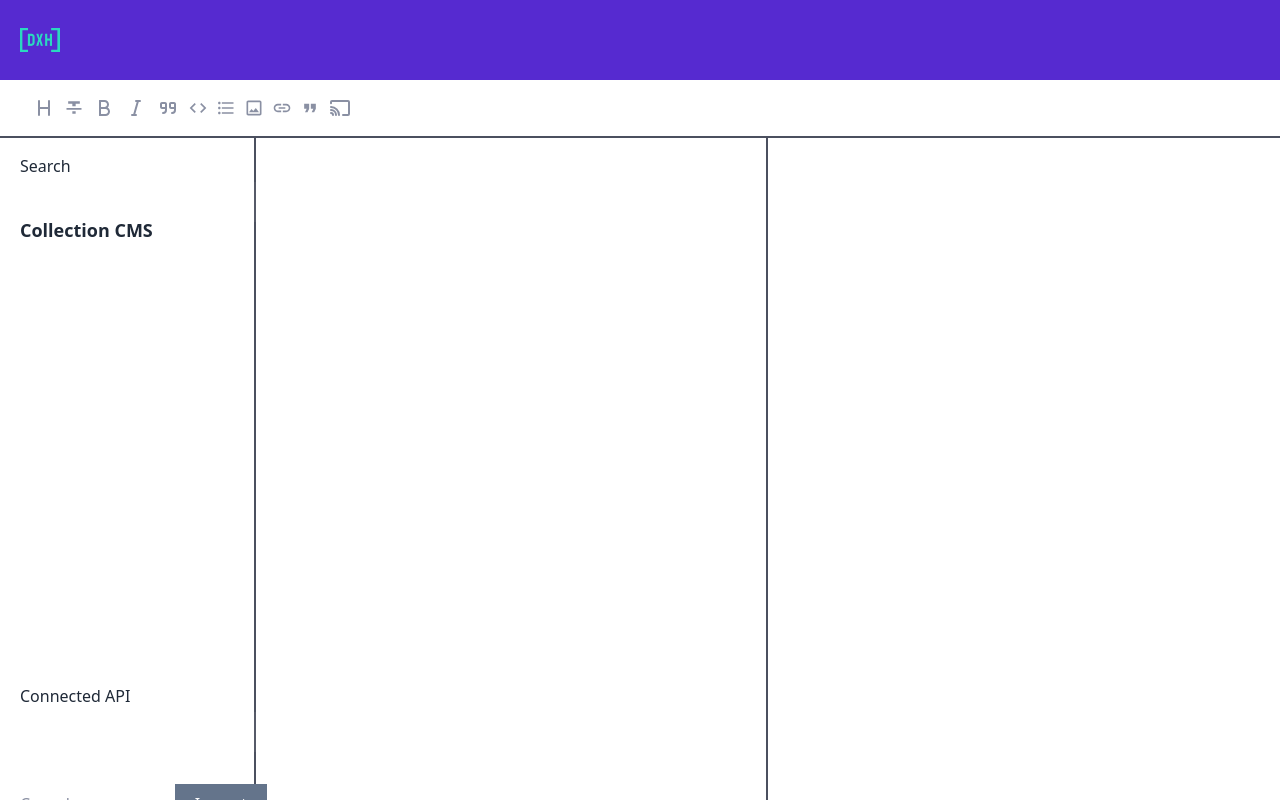
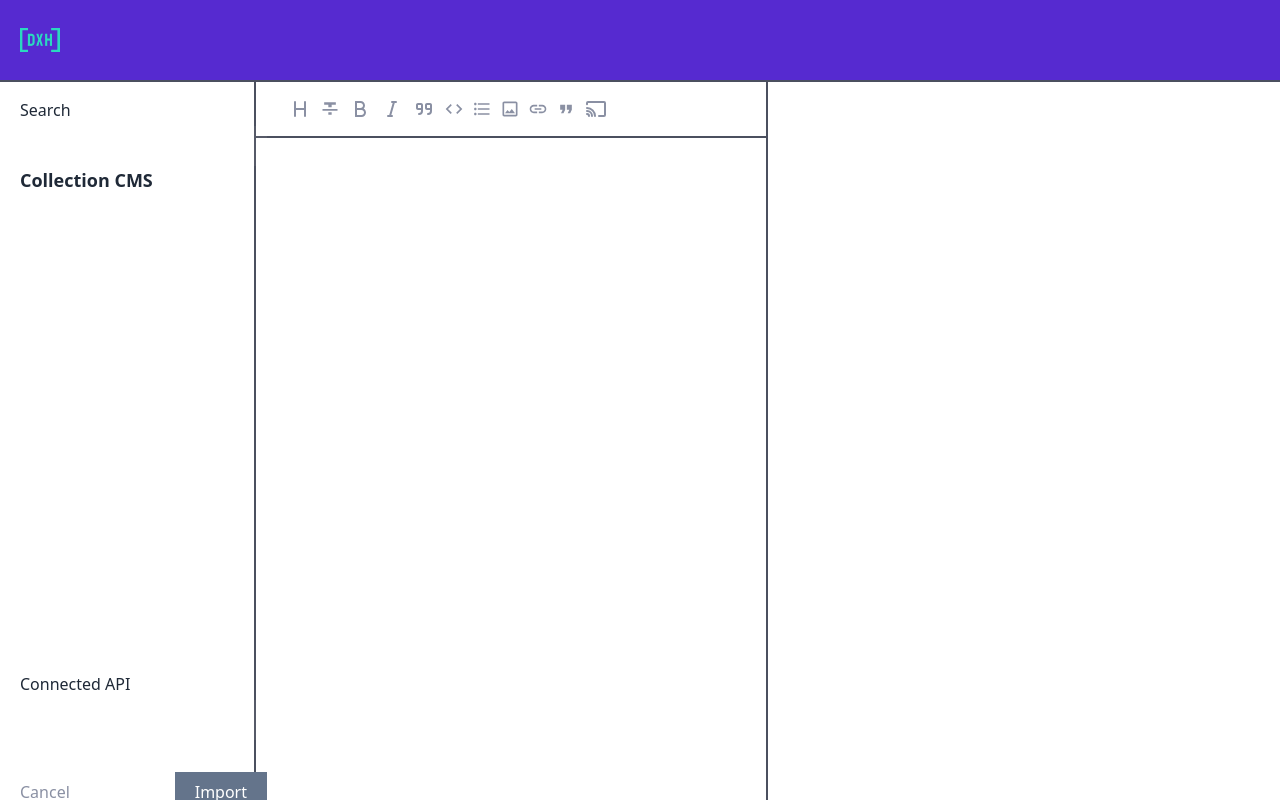
Before and after one commit to xkazm04/markdown-editor, a React (Create React App) app: page / in a window 1280 px wide. Built offline with nearby package versions, Linux system fonts and the light colour scheme.

Commit message:
style: moved toolbar over codemirror section

```diff
--- a/src/components/Layout/Layout.tsx
+++ b/src/components/Layout/Layout.tsx
@@ -84,16 +84,18 @@ export const Layout = ({}: LayoutProps): JSX.Element => {
   }, []);
 
   return (
-    <div className="h-screen grid grid-rows-[80px_56px_1fr]">
+    <div className="h-screen grid grid-rows-[80px_1fr]">
       <Header />
-      <Toolbar handleTextReplacement={handleTextReplacement} />
       <div className="grid relative grid-cols-[10%_45%_45%]  xl:grid-cols-[20%_40%_40%] w-screen bg-primary-grey max-h-full h-full overflow-hidden">
         <SideBar markdown={markdown} setMarkdown={setMarkdown} />
-        <CodeMirrorEditor
-          markdownString={markdown.text}
-          mirrorEditor={mirrorEditor}
-          setMarkdown={setMarkdown}
-        />
+        <div>
+          <Toolbar handleTextReplacement={handleTextReplacement} />
+          <CodeMirrorEditor
+            markdownString={markdown.text}
+            mirrorEditor={mirrorEditor}
+            setMarkdown={setMarkdown}
+          />
+        </div>
         <Markdown>{markdown.text}</Markdown>
       </div>
     </div>
--- a/src/components/Toolbar/Toolbar.tsx
+++ b/src/components/Toolbar/Toolbar.tsx
@@ -29,7 +29,7 @@ interface TabsProps {
 
 export const Toolbar = ({ handleTextReplacement }: TabsProps): JSX.Element => {
   return (
-    <div className="flex justify-start items-center bg-primary-grey px-7">
+    <div className="flex justify-start items-center h-14 bg-primary-grey px-7 border-r-2 border-t-2 border-sections_border">
       {syntax.map(({ icon: Icon, type, sufix, prefix, group }, index) => {
         return (
           <div
```
